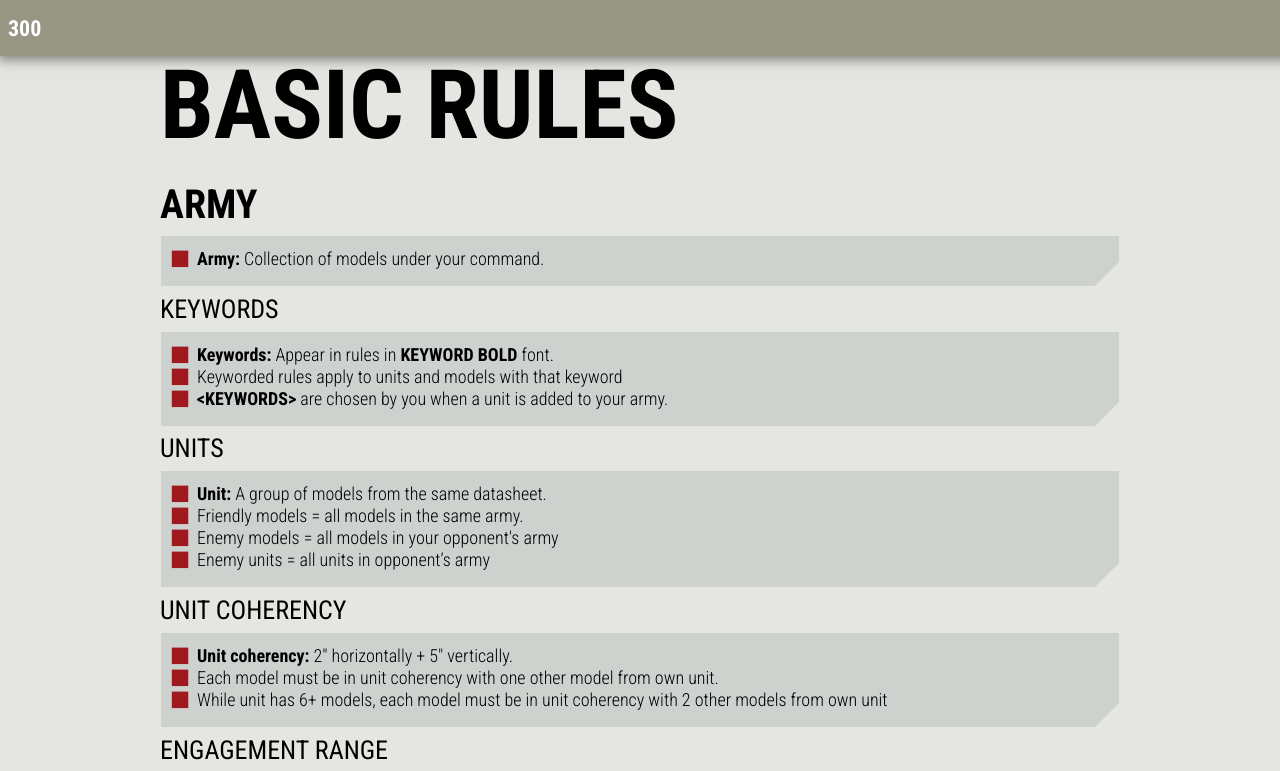
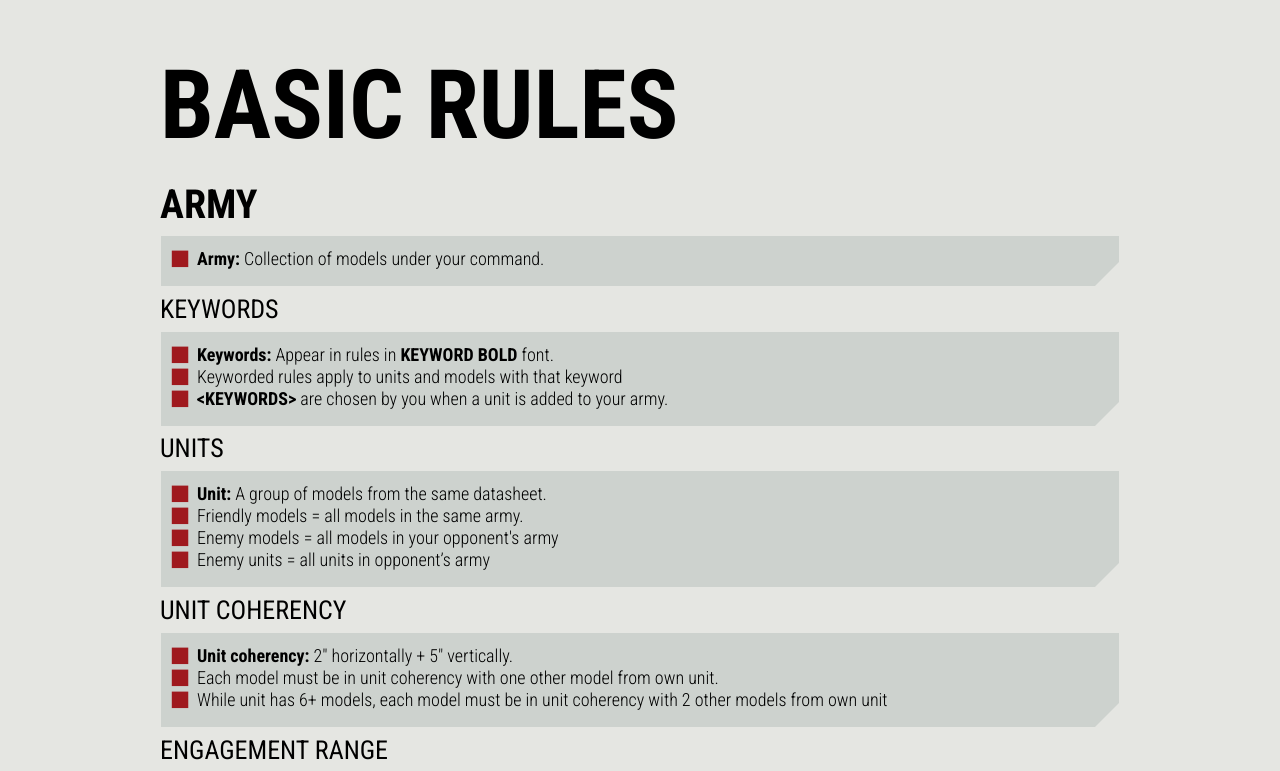
Before and after one commit to spoissant/wh40k-core-rules, a React (Create React App) app: page / in a window 1280 px wide. Shown: the top 771 px of the page. Built offline with nearby package versions, Linux system fonts and the light colour scheme.

Commit message:
Disabling top bar for now

```diff
--- a/src/App.js
+++ b/src/App.js
@@ -44,12 +44,11 @@ function App() {
     }
   };
 
-  const debounce = 300;
   const debouncedBreadcrumb = useDebounce(breadcrumb, 300);
 
   return (
     <div className="App">
-      <Header>{debounce}{debouncedBreadcrumb.filter((item) => item).join(" > ")}</Header>
+      {/* <Header>{debouncedBreadcrumb.filter((item) => item).join(" > ")}</Header> */}
       <Container>
         {coreRules.children.map((c, i) => (
           <Title
```
